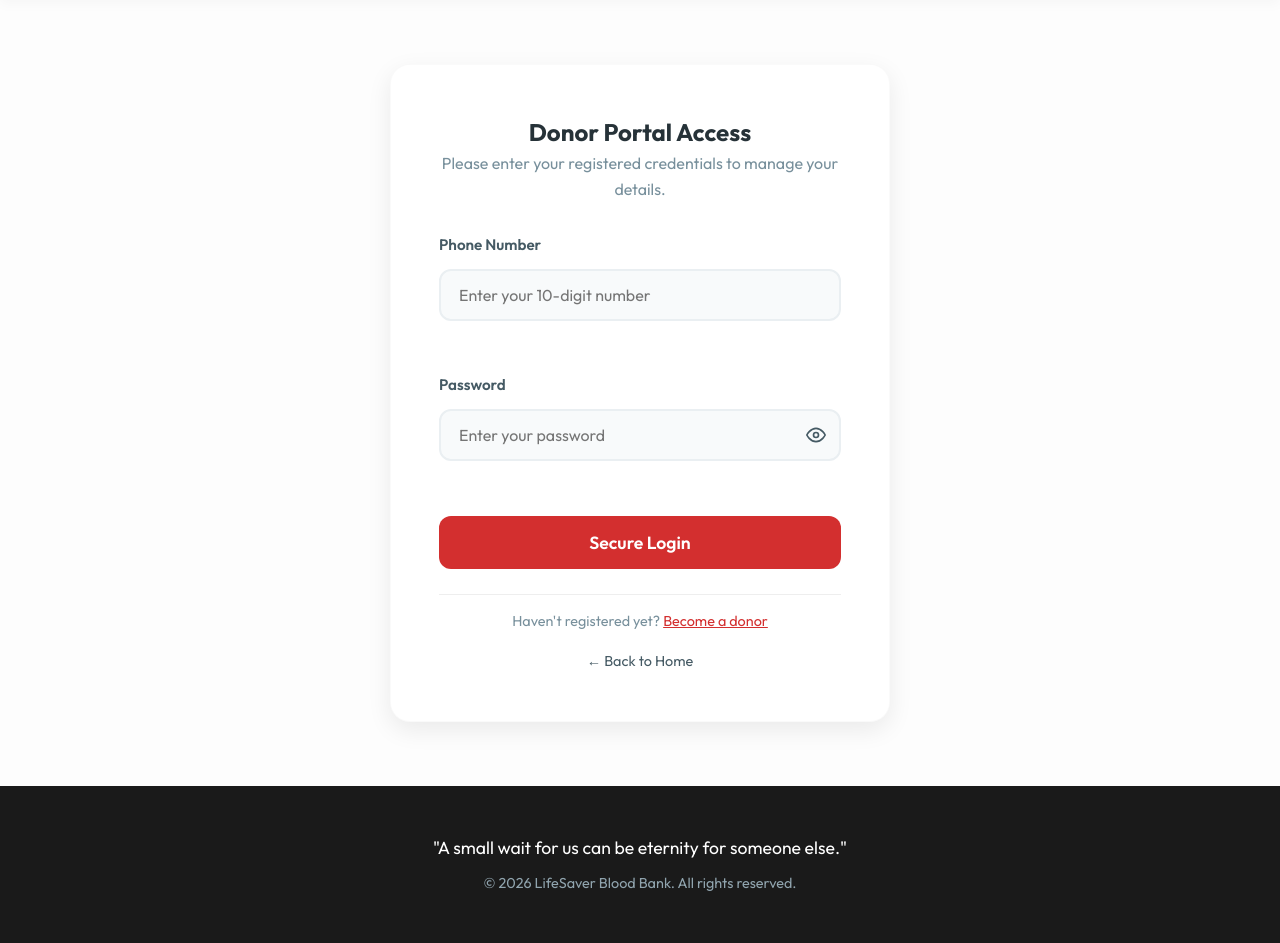
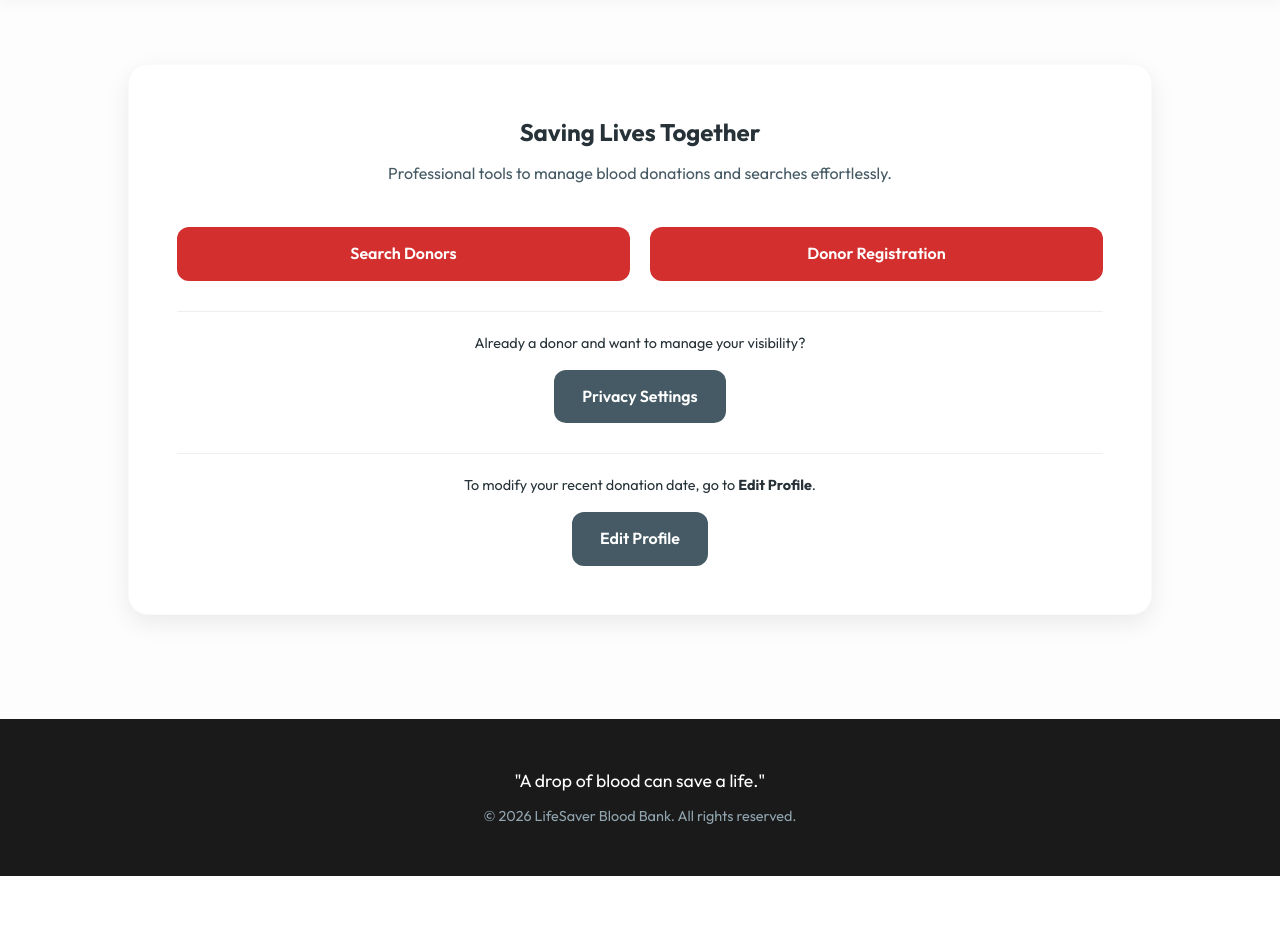
Before and after one commit to sai-teja-patel/life-saver-blood, a Flask app: page / in a window 1280 px wide. Shown: the part 88-1031 px from the top of the page. After the commit the page ends 964 px from the top, so only its background shows below. Run offline with Flask 3, Linux system fonts and the light colour scheme; some libraries are stand-ins or nearby versions.

Commit message:
Update index.html

```diff
--- a/templates/index.html
+++ b/templates/index.html
@@ -1,12 +1,14 @@
 <!DOCTYPE html>
 <html lang="en">
+
 <head>
-    <link rel="icon" type="image/png" href="{{ url_for('static', filename='images/logo.png') }}">
     <meta charset="UTF-8">
     <meta name="viewport" content="width=device-width, initial-scale=1.0">
-    <title>Donor Login - LifeSaver</title>
+    <title>LifeSaver - Blood Bank Management System</title>
     <link rel="stylesheet" href="{{ url_for('static', filename='css/style.css') }}">
+    <link rel="icon" type="image/png" href="{{ url_for('static', filename='images/logo.png') }}">
 </head>
+
 <body>
     <header>
         <div class="logo-container" onclick="location.href='/'" style="cursor:pointer;">
@@ -31,85 +33,31 @@
     {% endwith %}
 
     <main>
-        <div class="card" style="max-width: 500px; margin: 0 auto; text-align: center;">
-            <h2>Donor Portal Access</h2>
-            <p style="margin-bottom: 30px; color: var(--text-muted);">Please enter your registered credentials to manage your details.</p>
-
-            <form action="" method="POST" novalidate onsubmit="return validateForm(event)">
-                <div class="form-group" style="text-align: left;">
-                    <label>Phone Number</label>
-                    <input type="tel" name="phone" pattern="[0-9]{10}" placeholder="Enter your 10-digit number" required>
-                    <span class="error-message">Valid 10-digit registered number is required.</span>
+        <div class="card" style="text-align: center;">
+            <h2>Saving Lives Together</h2>
+            <p style="margin-top: 10px; color: var(--secondary-color);">Professional tools to manage blood donations and
+                searches effortlessly.</p>
+            <div
+                style="margin-top: 40px; display: grid; grid-template-columns: repeat(auto-fit, minmax(200px, 1fr)); gap: 20px;">
+                <a href="/search" class="btn">Search Donors</a>
+                <a href="/registration_menu" class="btn">Donor Registration</a>
             </div>
-
-                <div class="form-group" style="text-align: left;">
-                    <label>Password</label>
-                    <div class="password-wrapper">
-                        <input type="password" id="loginPassword" name="password" placeholder="Enter your password" required>
-                        <span class="toggle-password" onclick="togglePassword('loginPassword', this)">
-                            <svg xmlns="http://www.w3.org/2000/svg" width="20" height="20" viewBox="0 0 24 24" fill="none" stroke="currentColor" stroke-width="2" stroke-linecap="round" stroke-linejoin="round"><path d="M1 12s4-8 11-8 11 8 11 8-4 8-11 8-11-8-11-8z"></path><circle cx="12" cy="12" r="3"></circle></svg>
-                        </span>
+            <div style="margin-top: 30px; border-top: 1px solid #eee; padding-top: 20px;">
+                <p style="margin-bottom: 15px; font-size: 0.9rem;">Already a donor and want to manage your visibility?
+                </p>
+                <a href="/privacy_login" class="btn" style="background: var(--secondary-color);">Privacy Settings</a>
             </div>
-                    <span class="error-message">Password is required to enter.</span>
-                </div>
-
-                <div style="margin-top: 30px;">
-                    <button type="submit" style="width: 100%; padding: 15px; font-size: 1.1rem;">Secure Login</button>
-                </div>
-            </form>
-
-            <div style="margin-top: 25px; border-top: 1px solid #eee; padding-top: 15px;">
-                <p style="font-size: 0.9rem; color: var(--text-muted);">Haven't registered yet? <a href="/register" style="color: var(--primary-color);">Become a donor</a></p>
-            </div>
-            <div style="margin-top: 15px;">
-                <a href="/" style="text-decoration: none; color: var(--secondary-color); font-size: 0.9rem;">&larr; Back to Home</a>
+            <div style="margin-top: 30px; border-top: 1px solid #eee; padding-top: 20px;">
+                <p style="margin-bottom: 15px; font-size: 0.9rem;">To modify your recent donation date, go to <b>Edit
+                        Profile</b>.</p>
+                <a href="/modify" class="btn" style="background: var(--secondary-color);">Edit Profile</a>
             </div>
         </div>
     </main>
     <footer>
-        <p>"A small wait for us can be eternity for someone else."</p>
+        <p>"A drop of blood can save a life."</p>
         <p>&copy; 2026 LifeSaver Blood Bank. All rights reserved.</p>
     </footer>
-    <script>
-        function togglePassword(inputId, el) {
-            const input = document.getElementById(inputId);
-            if (input.type === "password") {
-                input.type = "text";
-                el.innerHTML = '<svg xmlns="http://www.w3.org/2000/svg" width="20" height="20" viewBox="0 0 24 24" fill="none" stroke="currentColor" stroke-width="2" stroke-linecap="round" stroke-linejoin="round"><path d="M17.94 17.94A10.07 10.07 0 0 1 12 20c-7 0-11-8-11-8a18.45 18.45 0 0 1 5.06-5.94M9.9 4.24A9.12 9.12 0 0 1 12 4c7 0 11 8 11 8a18.5 18.5 0 0 1-2.16 3.19m-6.72-1.07a3 3 0 1 1-4.24-4.24"></path><line x1="1" y1="1" x2="23" y2="23"></line></svg>';
-            } else {
-                input.type = "password";
-                el.innerHTML = '<svg xmlns="http://www.w3.org/2000/svg" width="20" height="20" viewBox="0 0 24 24" fill="none" stroke="currentColor" stroke-width="2" stroke-linecap="round" stroke-linejoin="round"><path d="M1 12s4-8 11-8 11 8 11 8-4 8-11 8-11-8-11-8z"></path><circle cx="12" cy="12" r="3"></circle></svg>';
-            }
-        }
+</body>
 
-        function validateForm(e) {
-            const form = e.target;
-            const inputs = form.querySelectorAll('input[required]');
-            let isValid = true;
-
-            inputs.forEach(input => {
-                input.classList.remove('error-input');
-                const errMsg = input.closest('.form-group').querySelector('.error-message');
-                if (errMsg) errMsg.classList.remove('show');
-
-                if (!input.checkValidity()) {
-                    isValid = false;
-                    input.classList.add('error-input');
-                    if (errMsg) errMsg.classList.add('show');
-
-                    input.addEventListener('input', () => {
-                        input.classList.remove('error-input');
-                        if (errMsg) errMsg.classList.remove('show');
-                    }, { once: true });
-                }
-            });
-
-            if (!isValid) {
-                e.preventDefault();
-                return false;
-            }
-            return true;
-        }
-    </script>
-</body>
 </html>
```
Lines whose indentation alone changed are shown as unchanged.
